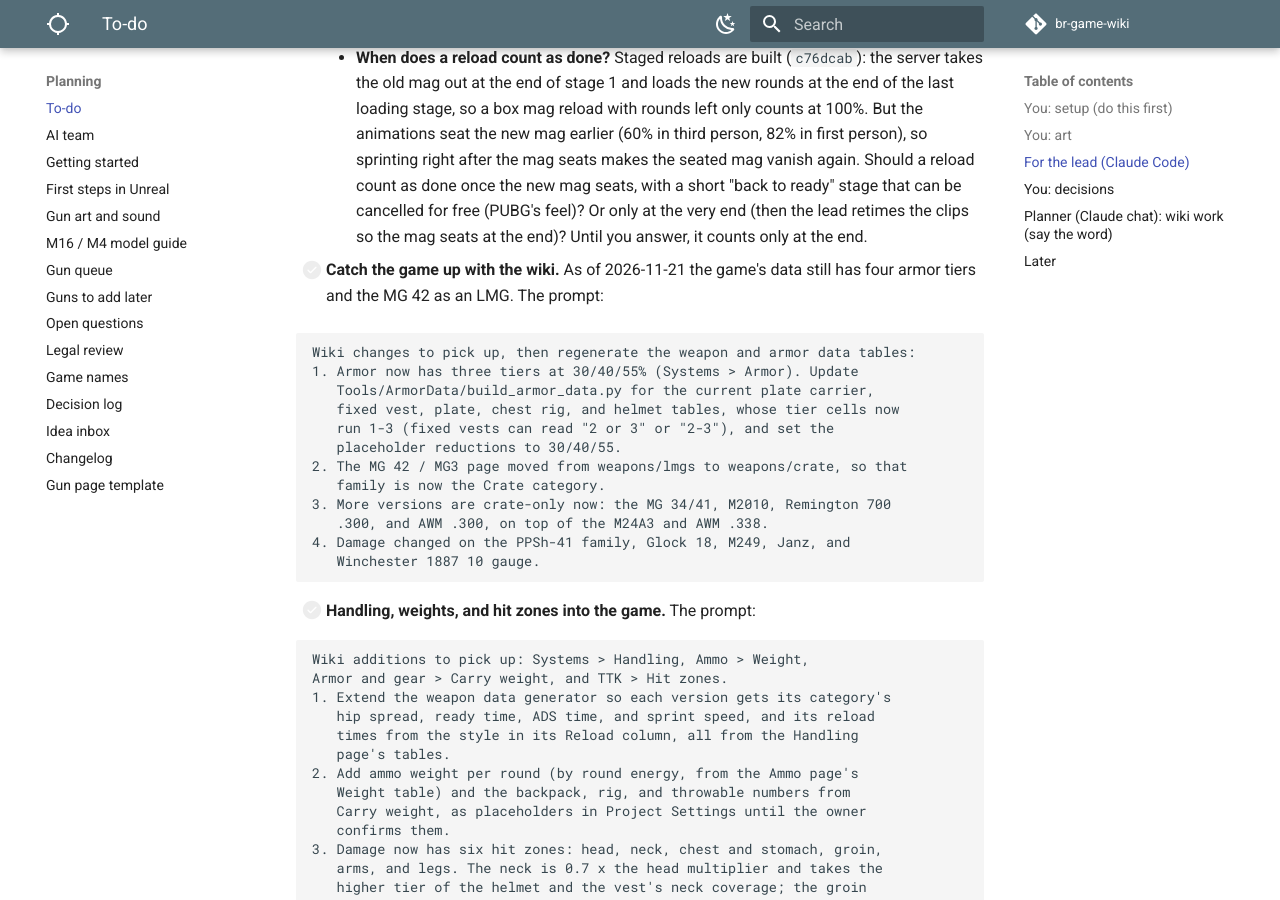
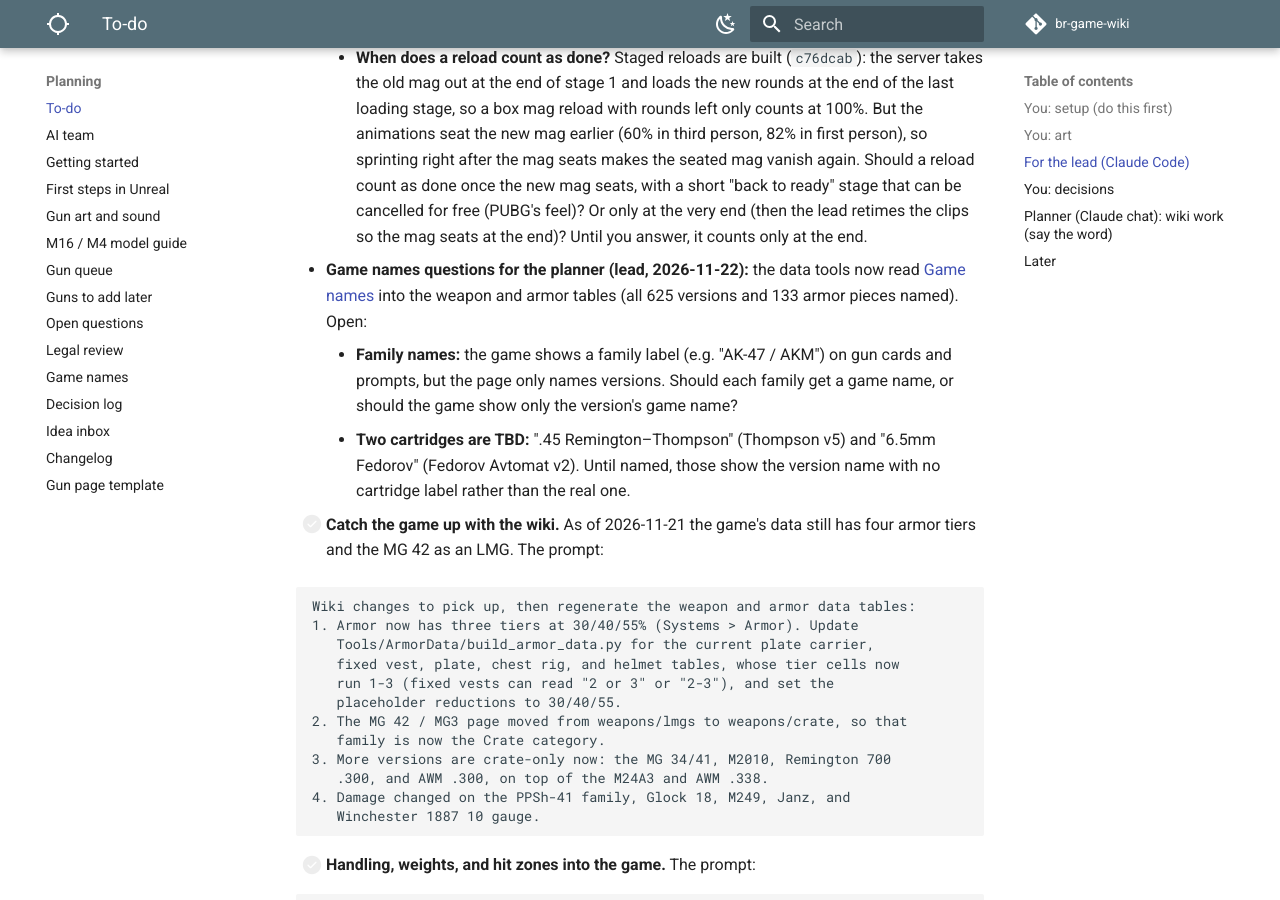
Before and after one commit to DerrickSpartan1/br-game-wiki, an MkDocs documentation site: the page built from docs/planning/to-do.md, in a window 1280 px wide and 900 px high, scrolled down 4028 px. Built offline with MkDocs 1.6.1 and Material for MkDocs 9.7.7, drawn with Linux system fonts in a browser that asks for light colours; comment, search, counter and statistics services are not loaded.

Commit message:
Planner questions: family game names, two TBD cartridge names
Co-Authored-By: Claude Opus 5.5 <noreply@anthropic.com>

```diff
--- a/docs/planning/to-do.md
+++ b/docs/planning/to-do.md
@@ -66,6 +66,9 @@ When you tell the lead "check the planner's list," it works through this section
     - **Revolvers:** the game used to load them one round at a time; the Staged reloads table gives `revolver` a whole reload in three stages (cylinder out 35%, new rounds in 50%, closed 15%), and the lead's build follows the table. The owner says revolvers keep their progress either way. Should gate-loaded revolvers (no swing-out cylinder) load one round at a time while swing-out or break-top ones use the stages? If so, mark which revolvers are which, or add a reload style for them.
     - **Belt "from empty":** the lead read "the last 15% is charging the gun" as stages of 40% / 45% / 15% (the new belt's stage gives up its last 15%). Please confirm or correct it on the page.
     - **When does a reload count as done?** Staged reloads are built (`c76dcab`): the server takes the old mag out at the end of stage 1 and loads the new rounds at the end of the last loading stage, so a box mag reload with rounds left only counts at 100%. But the animations seat the new mag earlier (60% in third person, 82% in first person), so sprinting right after the mag seats makes the seated mag vanish again. Should a reload count as done once the new mag seats, with a short "back to ready" stage that can be cancelled for free (PUBG's feel)? Or only at the very end (then the lead retimes the clips so the mag seats at the end)? Until you answer, it counts only at the end.
+- **Game names questions for the planner (lead, 2026-11-22):** the data tools now read [Game names](game-names.md) into the weapon and armor tables (all 625 versions and 133 armor pieces named). Open:
+    - **Family names:** the game shows a family label (e.g. "AK-47 / AKM") on gun cards and prompts, but the page only names versions. Should each family get a game name, or should the game show only the version's game name?
+    - **Two cartridges are TBD:** ".45 Remington–Thompson" (Thompson v5) and "6.5mm Fedorov" (Fedorov Avtomat v2). Until named, those show the version name with no cartridge label rather than the real one.
 
 - [ ] **Catch the game up with the wiki.** As of 2026-11-21 the game's data still has four armor tiers and the MG 42 as an LMG. The prompt:
 
```
